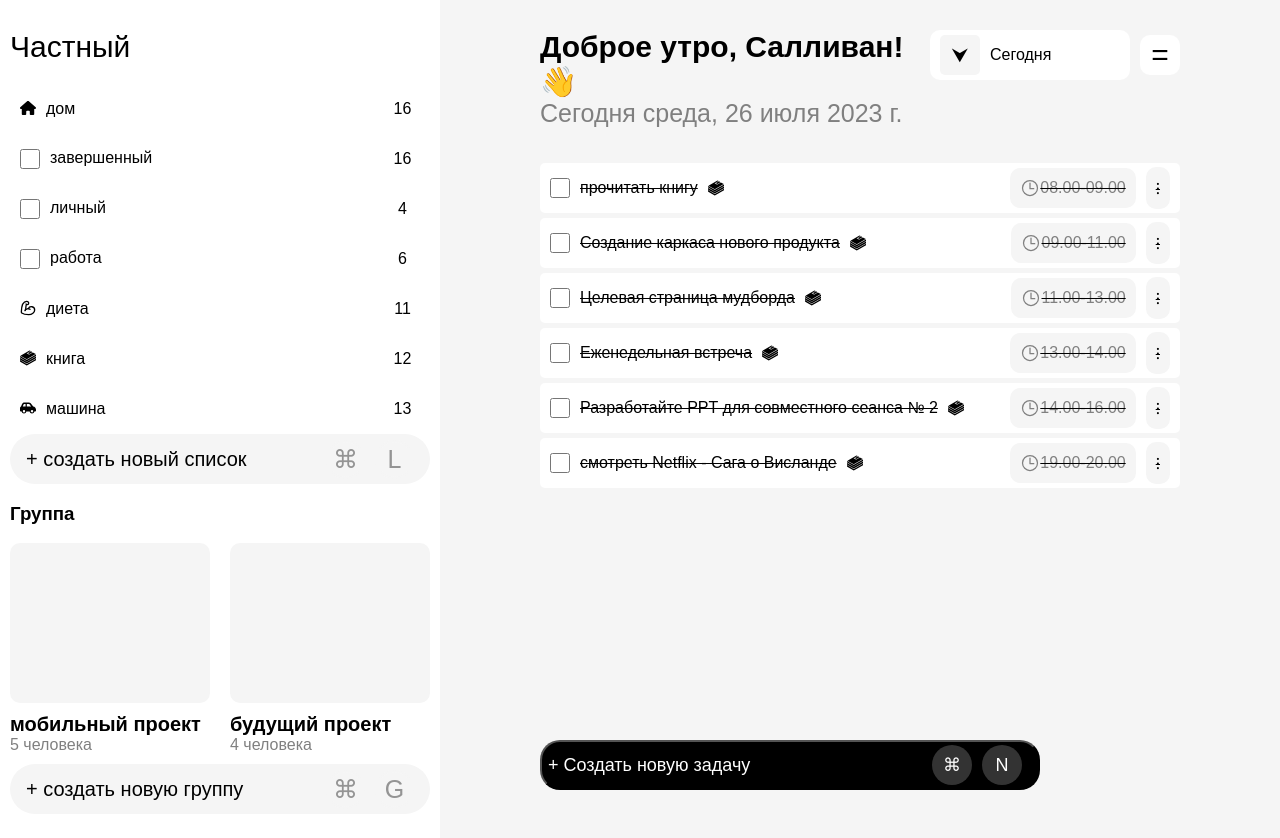
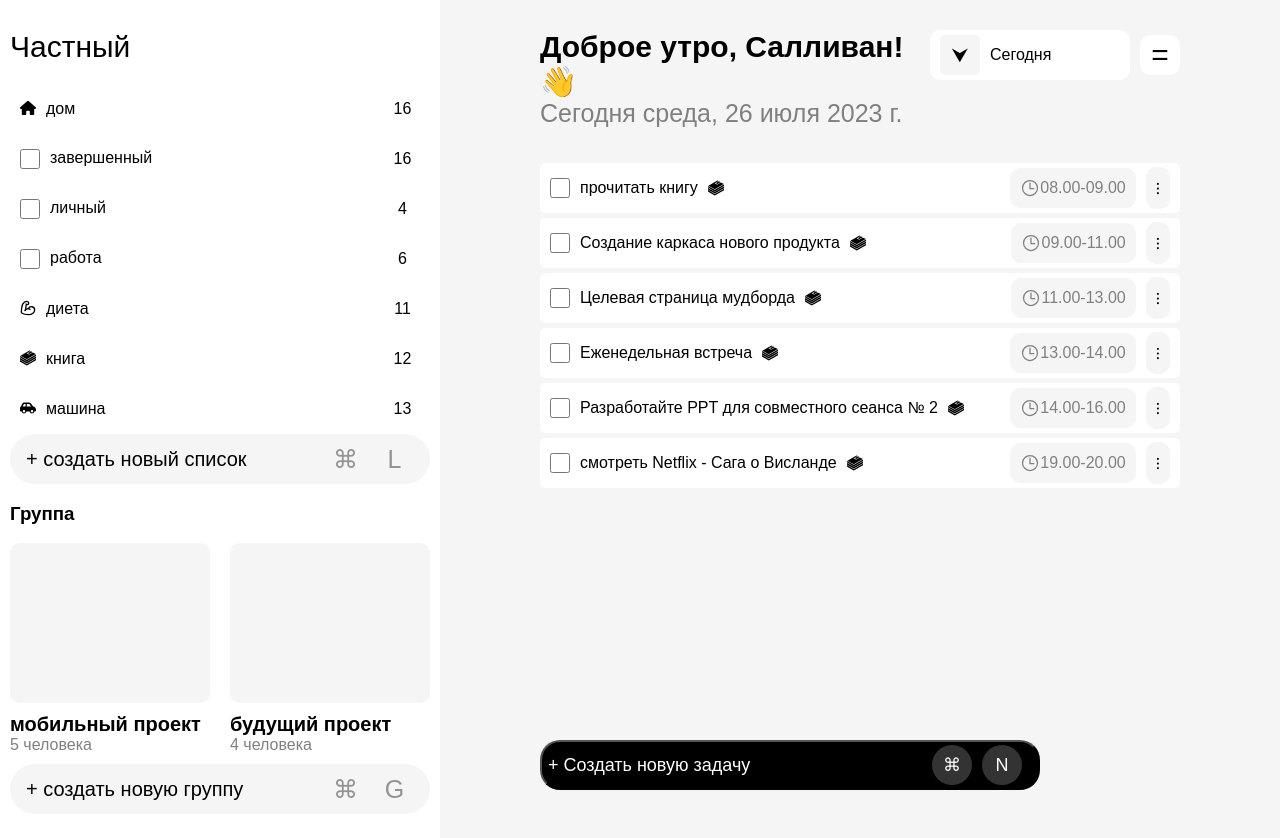
Before and after one commit to ayhan-gadjibalayev/todo-app, a React (Create React App) app: page / in a window 1280 px wide. Shown: the top 838 px of the page. Built offline with nearby package versions, Linux system fonts and the light colour scheme.

Commit message:
is checked item

```diff
--- a/src/App.css
+++ b/src/App.css
@@ -152,7 +152,6 @@ body {
 
 .center-block {
   display: flex;
-  text-decoration: line-through;
   width: 100%;
   margin-top: 5px;
   height: 50px;
@@ -266,3 +265,12 @@ body {
   margin-top: 30px;
   background-color: blue;
 }
+
+.line-through {
+  margin-left: 10px;
+  margin-right: 10px;
+}
+
+.is-active {
+  text-decoration: line-through;
+}
--- a/src/App.js
+++ b/src/App.js
@@ -10,34 +10,53 @@ import React, { useState } from "react";
 import ReadBook from "./components/ReadBook";
 
 function App() {
-  const [tasks, setTask] = useState([{
+  const [tasks, setTask] = useState([
+    {
       title: "прочитать книгу",
       date: "08.00-09.00",
+      isChecked: false,
+      id: 1,
     },
     {
       title: "Создание каркаса нового продукта",
       date: "09.00-11.00",
+      isChecked: false,
+      id: 2,
     },
     {
       title: "Целевая страница мудборда",
       date: "11.00-13.00",
+      isChecked: false,
+      id: 3,
     },
     {
       title: "Еженедельная встреча",
       date: "13.00-14.00",
+      isChecked: false,
+      id: 4,
     },
     {
       title: "Разработайте PPT для совместного сеанса № 2",
       date: "14.00-16.00",
+      isChecked: false,
+      id: 5,
     },
     {
       title: "смотреть Netflix - Сага о Висланде",
       date: "19.00-20.00",
-  }]);
+      isChecked: false,
+      id: 6,
+    },
+  ]);
 
   const saveChange = (newTask) => {
-    setTask(prevTasks => [...prevTasks, newTask]);
-}
+    setTask((prevTasks) => [...prevTasks, newTask]);
+  };
+
+  const onChange = (newTask) => {
+    const items = tasks.map((task) => task.id === newTask.id ? newTask : task)
+    setTask(() => items);
+  };
 
   return (
     <div className="app-container">
@@ -74,10 +93,14 @@ function App() {
 
         <div className="right-center-container">
           {tasks.map((task) => (
-            <ReadBook key={task.id} bookname={task.title} time={task.date} />
+            <ReadBook
+              key={task.id}
+              task={task}
+              onChange={onChange}
+            />
           ))}
         </div>
-        <CreateNewTask saveChange={saveChange}/>
+        <CreateNewTask saveChange={saveChange} />
       </div>
     </div>
   );
--- a/src/components/ReadBook.js
+++ b/src/components/ReadBook.js
@@ -2,24 +2,31 @@ import { SiBookstack } from "react-icons/si";
 import { IoTimeOutline } from "react-icons/io5";
 
 export default function ReadBook(props) {
-  const { bookname, time } = props;
+
+  const { task, onChange, } = props;
+
+  function setChecked(event) {
+    onChange({...task, isChecked: !task.isChecked});
+  }
 
   return (
     <div className="center-block">
       <div className="all-block-left">
         <input
           type="checkbox"
+          checked={task.isChecked}
           style={{ width: "20px", height: "20px", margin: "0px 0px 0px 10px" }}
+          onChange={setChecked}
         />
-        <span style={{ marginLeft: "10px", marginRight: "10px" }}>
-          {bookname}
+        <span className={task.isChecked ? "is-active" : "line-through"}>
+          {task.title}
         </span>
         <SiBookstack />
       </div>
       <div className="all-block-right">
         <div className="time">
           <IoTimeOutline style={{ fontSize: "20px" }} />
-          <span>{time}</span>
+          <span>{task.date}</span>
         </div>
         <span className="theer-dots">⁝</span>
       </div>
```
Lines whose indentation alone changed are shown as unchanged.
